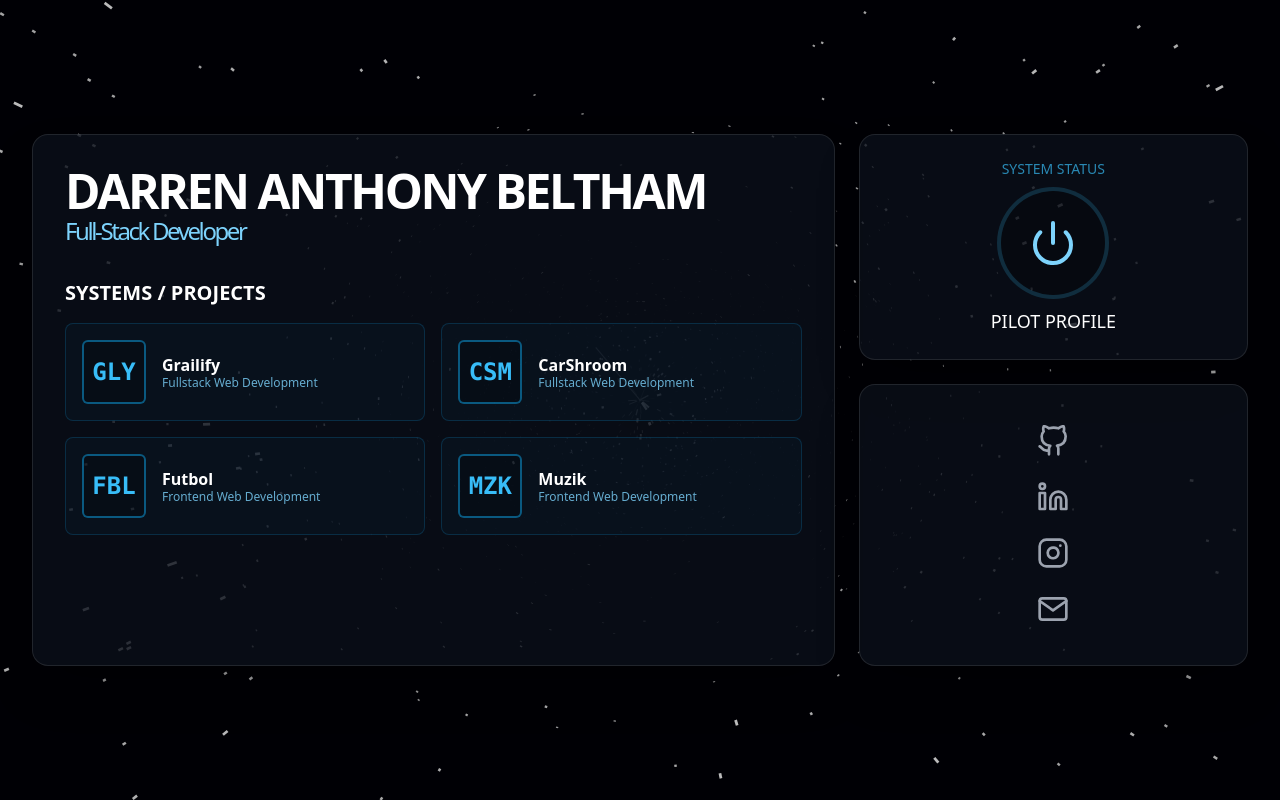
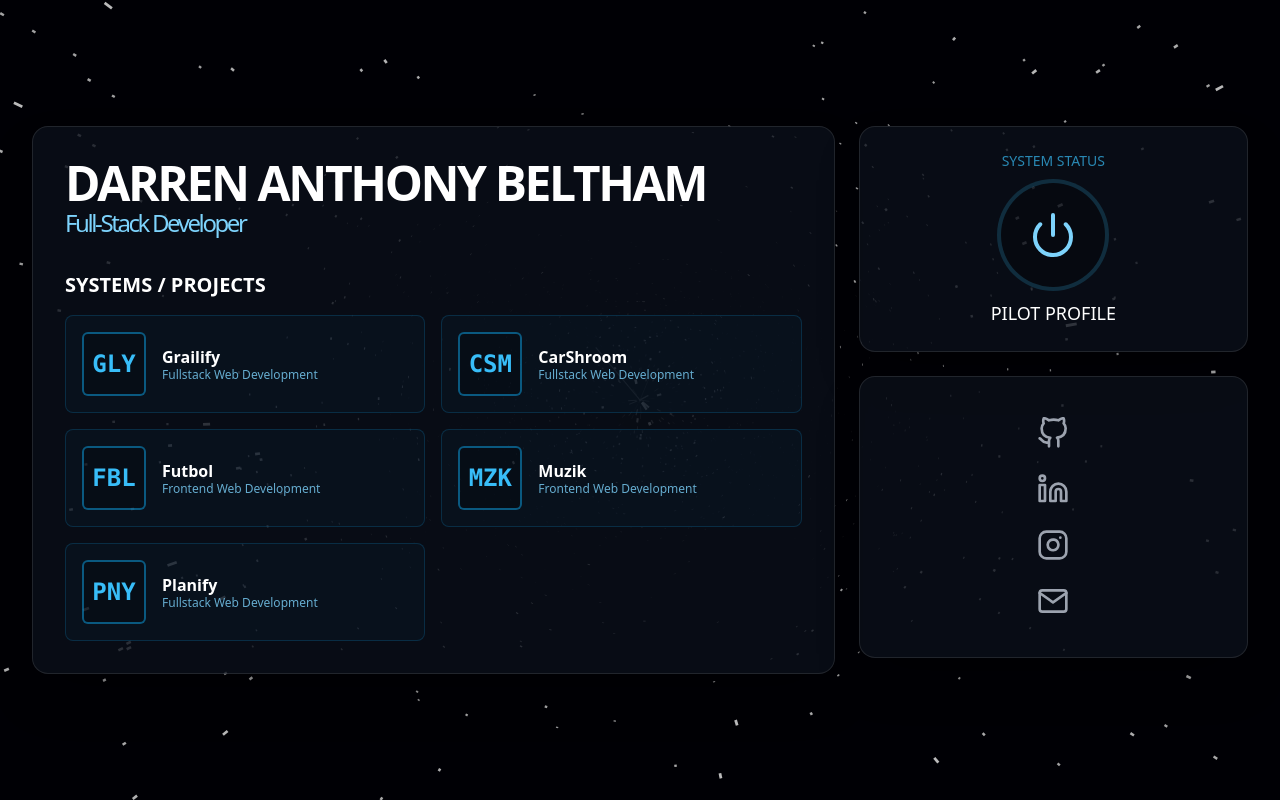
Before and after one commit to DarrenAnthonyBeltham/portofolio-darren, a React (Create React App) app: page / in a window 1280 px wide. Built offline with nearby package versions, Linux system fonts and the light colour scheme.

Commit message:
Adding "Planify" project

```diff
--- a/src/App.js
+++ b/src/App.js
@@ -4,6 +4,7 @@ import Grailify from './assets/Grailify.jpg';
 import CarShroom from './assets/CarShroom.jpg';
 import Futbol from './assets/futbol.jpg';
 import Muzik from './assets/Muzik.jpg';
+import Planify from './assets/Planify.jpg';
 
 const PowerIcon = ({ className }) => ( <svg className={className} viewBox="0 0 24 24" fill="none" stroke="currentColor" strokeWidth="2" strokeLinecap="round" strokeLinejoin="round"><path d="M18.36 6.64a9 9 0 1 1-12.73 0"></path><line x1="12" y1="2" x2="12" y2="12"></line></svg>);
 const UserIcon = ({ className }) => ( <svg className={className} viewBox="0 0 24 24" fill="none" stroke="currentColor" strokeWidth="2" strokeLinecap="round" strokeLinejoin="round"><path d="M20 21v-2a4 4 0 0 0-4-4H8a4 4 0 0 0-4 4v2"></path><circle cx="12" cy="7" r="4"></circle></svg>);
@@ -179,10 +180,11 @@ const ProjectDisplay = ({ project, onClick }) => (
 
 const CockpitView = ({ setView, setSelectedProject }) => {
     const projects = [
-        { id: 1, title: "Grailify", category: "Fullstack Web Development", shortName: "GLY", image: Grailify, description: "Grailify is the premier online marketplace for authentic sneakers, apparel, and collectibles. Built with a powerful Go backend and a responsive Next.js frontend.", tech: ["Mext.js", "Tailwind CSS", "Typescript", "MySQL", "GO", "JWT"], repoUrl: "https://github.com/DarrenAnthonyBeltham/Grailify" },
+        { id: 1, title: "Grailify", category: "Fullstack Web Development", shortName: "GLY", image: Grailify, description: "Grailify is the premier online marketplace for authentic sneakers, apparel, and collectibles. Built with a powerful Go backend and a responsive Next.js frontend.", tech: ["Next.js", "Tailwind CSS", "Typescript", "MySQL", "GO", "JWT"], repoUrl: "https://github.com/DarrenAnthonyBeltham/Grailify" },
         { id: 2, title: "CarShroom", category: "Fullstack Web Development", shortName: "CSM", image: CarShroom, description: "This project is a sophisticated web application for a high-end luxury and performance car dealership. It features a rich, interactive frontend for customers and a robust backend API to manage products and user interactions.", tech: ["PHP", "HTML5", "CSS3", "GO"], repoUrl: "https://github.com/DarrenAnthonyBeltham/CarShroom" },
         { id: 3, title: "Futbol", category: "Frontend Web Development", shortName: "FBL", image: Futbol, description: "Futbol is a modern, web-based application designed for football fans, coaches, and analysts. It provides an intuitive and visually appealing platform to build team formations, explore detailed player stats, and bring tactical ideas to life.", tech: ["React.js", "Tailwind CSS"], repoUrl: "https://github.com/DarrenAnthonyBeltham/futbol", liveUrl: "https://futbol-dar.vercel.app/" },
-        { id: 4, title: "Muzik", category: "Frontend Web Development", shortName: "MZK", image: Muzik, description: "Muzik is a sleek and modern web application designed for music enthusiasts who want to dive deeper than the melody. It provides a clean, intuitive interface to search for any artist and explore their discography. Users can select a song to view more details, including a direct link to the full lyrics on Genius.", tech: ["React.js", "Typescript", "Tailwind CSS", "Genius API"], repoUrl: "https://github.com/DarrenAnthonyBeltham/muzik", liveUrl: "https://muzik-lyrics.vercel.app/" }
+        { id: 4, title: "Muzik", category: "Frontend Web Development", shortName: "MZK", image: Muzik, description: "Muzik is a sleek and modern web application designed for music enthusiasts who want to dive deeper than the melody. It provides a clean, intuitive interface to search for any artist and explore their discography. Users can select a song to view more details, including a direct link to the full lyrics on Genius.", tech: ["React.js", "Typescript", "Tailwind CSS", "Genius API"], repoUrl: "https://github.com/DarrenAnthonyBeltham/muzik", liveUrl: "https://muzik-lyrics.vercel.app/" },
+        { id: 5, title: "Planify", category: "Fullstack Web Development", shortName: "PNY", image: Planify, description: "Planify is a simple yet powerful project management tool that helps teams and individuals stay organized. With Kanban boards, drag-and-drop tasks, user profiles, and smart collaboration features, Planify makes it easy to manage projects, track progress, and work together all in one clean and intuitive platform.", tech: ["Next.js", "Tailwind CSS", "Typescript", "MySQL", "GO", "JWT"], repoUrl: "https://github.com/DarrenAnthonyBeltham/planify" },
     ];
 
     return (
```
Also changed, not shown: src/assets/Planify.jpg (added).
